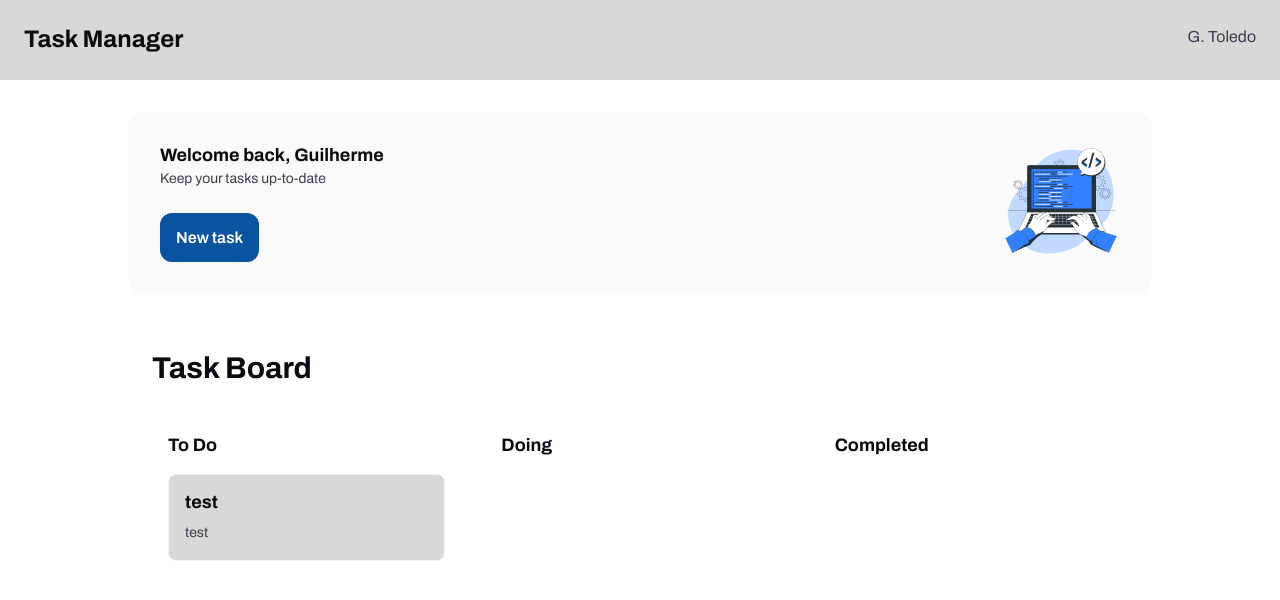
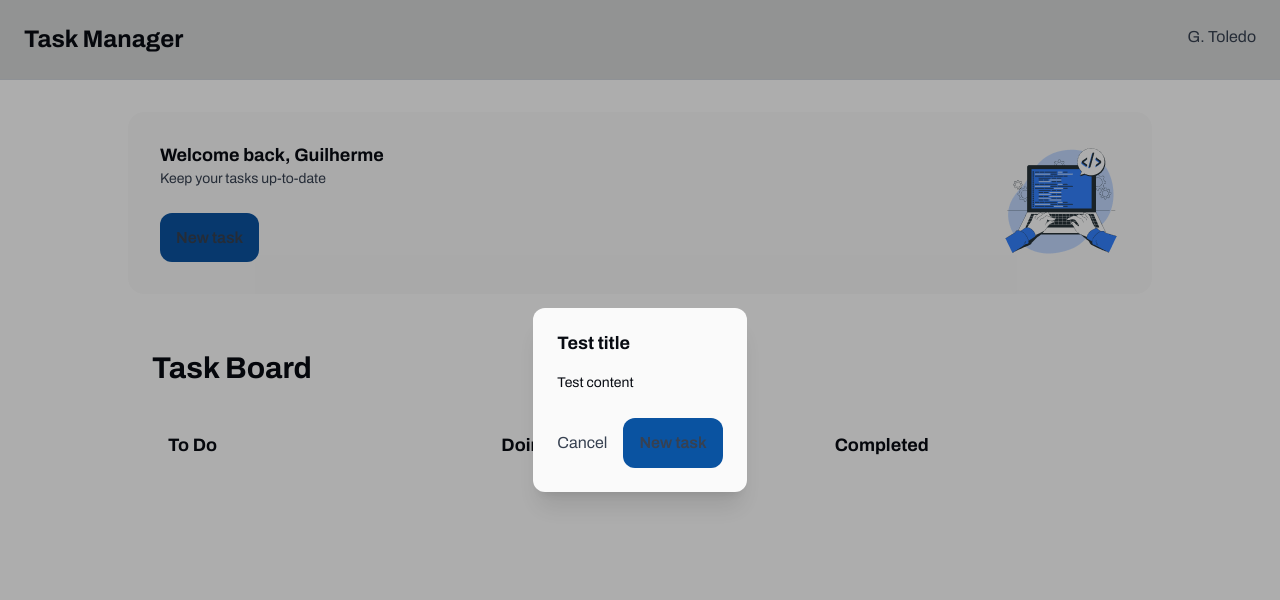
Before and after one commit to totoledao/task-manager-angular, an Angular app: page / in a window 1280 px wide. Both pictures are taken after a click on the button "New task". Shown: the top 600 px of the page. Built offline with nearby package versions, Linux system fonts and the light colour scheme.

Commit message:
Implement Dialog with CDK

```diff
--- /dev/null
+++ b/src/app/components/dialog/dialog.html
@@ -0,0 +1,16 @@
+<div class="bg-bg-surface rounded-xl shadow-xl max-w-md w-full p-6">
+  <h2 class="heading-medium mb-4">{{ data?.title }}</h2>
+
+  <div class="paragraph-medium mb-6">{{ data?.content }}</div>
+
+  <div class="flex justify-end space-x-4">
+    @if(data?.cancelAction) {
+    <button class="cursor-pointer" (click)="close()"><p>Cancel</p></button>
+    } @for(action of data?.actions; track action) {
+    <app-main-button
+      title="{{ action.title }}"
+      (callback)="action.action(); close()"
+    ></app-main-button>
+    }
+  </div>
+</div>
--- /dev/null
+++ b/src/app/components/dialog/dialog.ts
@@ -0,0 +1,18 @@
+import { Component, inject } from '@angular/core';
+import { Dialog as DialogService } from '../../services/dialog';
+import { MainButton } from '../main-button/main-button';
+
+@Component({
+  selector: 'app-dialog',
+  imports: [MainButton],
+  templateUrl: './dialog.html',
+  styles: ``,
+})
+export class Dialog {
+  dialogService = inject(DialogService);
+  data = this.dialogService.data;
+
+  close() {
+    this.dialogService.close();
+  }
+}
--- a/src/app/components/main-button/main-button.html
+++ b/src/app/components/main-button/main-button.html
@@ -1,10 +1,10 @@
 <button
-  class="cursor-pointer flex gap-2 align-middle justify-center text-center bg-accent-brand-blue px-4 py-3 text-text-invert rounded-xl"
+  class="cursor-pointer flex gap-2 align-middle justify-center text-center bg-accent-brand-blue px-4 py-3 text-accent-brand-white rounded-xl"
   (click)="onCallback()"
 >
   @if( leftIcon() ){
-  <p class="text-text-invert">{{ leftIcon() }}</p>
+  <p>{{ leftIcon() }}</p>
   }
 
-  <p class="text-text-invert label-medium">{{ text }}</p>
+  <p class="label-medium">{{ text() }}</p>
 </button>
--- a/src/app/components/main-button/main-button.ts
+++ b/src/app/components/main-button/main-button.ts
@@ -6,7 +6,7 @@ import { Component, input, output } from '@angular/core';
   templateUrl: './main-button.html',
 })
 export class MainButton {
-  text = 'New task';
+  text = input('New task');
   leftIcon = input<null | string>(null);
   callback = output<void>();
 
--- a/src/app/components/main-card/main-card.html
+++ b/src/app/components/main-card/main-card.html
@@ -4,7 +4,7 @@
 
     <p class="paragraph-medium mb-auto">Keep your tasks up-to-date</p>
 
-    <app-main-button (callback)="createTask()"></app-main-button>
+    <app-main-button (callback)="openNewTaskDialog()"></app-main-button>
   </div>
 
   <img src="/assets/coding.png" alt="working on the computer" class="aspect-square" />
--- a/src/app/components/main-card/main-card.ts
+++ b/src/app/components/main-card/main-card.ts
@@ -1,4 +1,6 @@
 import { Component, inject } from '@angular/core';
+import { DialogData } from '../../models/dialog';
+import { Dialog } from '../../services/dialog';
 import { Tasks } from '../../services/tasks';
 import { MainButton } from '../main-button/main-button';
 
@@ -10,6 +12,18 @@ import { MainButton } from '../main-button/main-button';
 })
 export class MainCard {
   tasksService = inject(Tasks);
+  dialogService = inject(Dialog);
+
+  dialogData: DialogData = {
+    title: 'Test title',
+    content: 'Test content',
+    cancelAction: true,
+    actions: [{ title: 'Create task', action: () => this.createTask() }],
+  };
+
+  openNewTaskDialog() {
+    this.dialogService.open(this.dialogData);
+  }
 
   createTask() {
     this.tasksService.addTask({
--- /dev/null
+++ b/src/app/models/dialog.ts
@@ -0,0 +1,6 @@
+export interface DialogData {
+  title: string;
+  content?: string;
+  cancelAction?: boolean;
+  actions?: Array<{ title: string; action: () => void }>;
+}
--- /dev/null
+++ b/src/app/services/dialog.ts
@@ -0,0 +1,36 @@
+import { Overlay, OverlayConfig, OverlayRef } from '@angular/cdk/overlay';
+import { ComponentPortal } from '@angular/cdk/portal';
+import { Injectable, inject } from '@angular/core';
+import { Dialog as DialogComponent } from '../components/dialog/dialog';
+import { DialogData } from '../models/dialog';
+
+@Injectable({ providedIn: 'root' })
+export class Dialog {
+  private overlay = inject(Overlay);
+  private overlayRef?: OverlayRef = undefined;
+  data?: DialogData = undefined;
+
+  // Open dialog with data
+  open(data?: DialogData) {
+    const overlayRef = this.overlay.create(<OverlayConfig>{
+      hasBackdrop: true,
+      positionStrategy: this.overlay.position().global().centerHorizontally().centerVertically(),
+      scrollStrategy: this.overlay.scrollStrategies.block(),
+    });
+    this.overlayRef = overlayRef;
+
+    const portal = new ComponentPortal(DialogComponent);
+    const componentRef = overlayRef.attach(portal);
+    componentRef.instance.data = data;
+
+    // Close dialog when backdrop is clicked
+    overlayRef.backdropClick().subscribe(() => overlayRef.dispose());
+
+    return overlayRef;
+  }
+
+  // Close dialog
+  close() {
+    this.overlayRef?.dispose();
+  }
+}
--- a/src/styles.css
+++ b/src/styles.css
@@ -85,6 +85,7 @@
 @layer base {
   html {
     background: var(--color-bg-primary);
+    color: var(--color-text-h);
   }
 
   h1,
```
Also changed, not shown: 2 other files (tests, documents, lock files or other folders).
